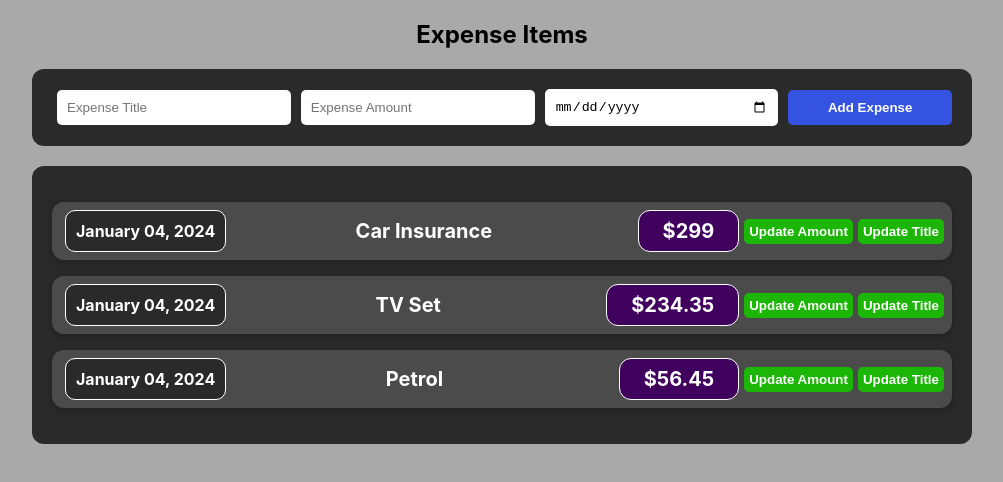
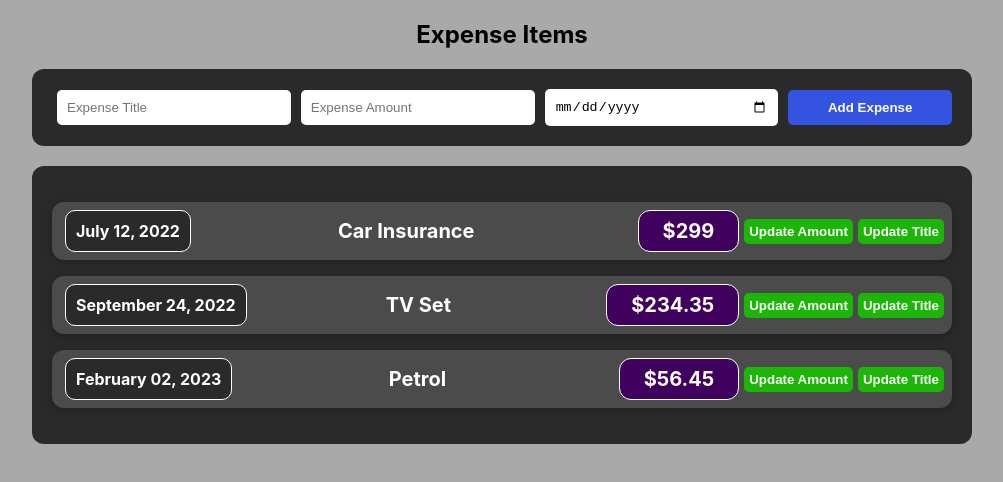
Before and after one commit to saurabhpawar711/Basic-Expense-Tracking-app-with-React, a React (Create React App) app: page / in a window 1280 px wide. Shown: the top 482 px of the page, without its empty margins (138-1141 px from the left). Built offline with nearby package versions, Linux system fonts and the light colour scheme; the HTML template or start-up script is replaced by a standard one.

Commit message:
Making the expense form input visible on screen

```diff
--- a/src/App.js
+++ b/src/App.js
@@ -1,13 +1,19 @@
+import React, { useState } from "react";
 import Expenses from "./components/Expenses/Expenses";
-import ExpenseForm from "./components/Expenses/ExpenseForm";
+import NewExpense from "./components/Expenses/NewExpense";
 import "./index.css";
 
 const App = () => {
+  const [expenses, setExpenses] = useState([]);
+  const addNewExpense = (expense) => {
+    setExpenses((prevExpense) => [...prevExpense, expense]);
+  };
+
   return (
     <div>
       <h2>Expense Items</h2>
-      <ExpenseForm />
-      <Expenses />
+      <NewExpense onAddExpense={addNewExpense} />
+      <Expenses expenses={expenses} />
     </div>
   );
 };
--- a/src/components/Expenses/ExpenseForm.js
+++ b/src/components/Expenses/ExpenseForm.js
@@ -1,7 +1,7 @@
 import React, { useState } from "react";
 import "./ExpenseForm.css";
 
-function ExpenseForm() {
+function ExpenseForm(props) {
   const [title, setTitle] = useState("");
   const [amount, setAmount] = useState("");
   const [date, setDate] = useState("");
@@ -21,6 +21,8 @@ function ExpenseForm() {
       amount,
       date,
     };
+
+    props.onFormFilled(expenseData);
 
     setTitle("");
     setAmount("");
--- a/src/components/Expenses/ExpenseItem.js
+++ b/src/components/Expenses/ExpenseItem.js
@@ -15,11 +15,12 @@ const ExpenseItem = (props) => {
     setTitle('Updated Title!!');
   }
 
-  const day = new Date().toLocaleString("en-US", {
+  const day = new Date(props.date).toLocaleString("en-US", {
     day: "2-digit",
     month: "long",
     year: "numeric",
   });
+
   return (
     <Card className="expense-item">
       <div className="expenseDate">{day}</div>
--- a/src/components/Expenses/Expenses.js
+++ b/src/components/Expenses/Expenses.js
@@ -3,31 +3,41 @@ import ExpenseItem from "./ExpenseItem";
 import Card from "../UI/Card";
 import "./Expenses.css";
 
-const Expenses = () => {
-  const expenses = [
+const Expenses = (props) => {
+  let expenses = [
     {
       title: "Car Insurance",
       amount: 299,
+      date: "2022-07-12",
+      id: "1",
     },
     {
       title: "TV Set",
       amount: 234.35,
+      date: "2022-09-24",
+      id: "2",
     },
     {
       title: "Petrol",
       amount: 56.45,
+      date: "2023-02-02",
+      id: "3",
     },
   ];
+
+  expenses = [...expenses, ...props.expenses];
+
   return (
     <Card className="expenses">
       {expenses.map((expense) => (
         <ExpenseItem
           title={expense.title}
           amount={expense.amount}
+          date={expense.date}
         />
       ))}
     </Card>
   );
-}
+};
 
 export default Expenses;
--- /dev/null
+++ b/src/components/Expenses/NewExpense.js
@@ -0,0 +1,15 @@
+import React from "react";
+import ExpenseForm from "./ExpenseForm";
+
+const NewExpense = (props) => {
+  const getFormDetails = (newExpense) => {
+    const expenseData = {
+      ...newExpense,
+      id: Math.random().toString(),
+    };
+    props.onAddExpense(expenseData);
+  };
+  return <ExpenseForm onFormFilled={getFormDetails} />;
+};
+
+export default NewExpense;
```
